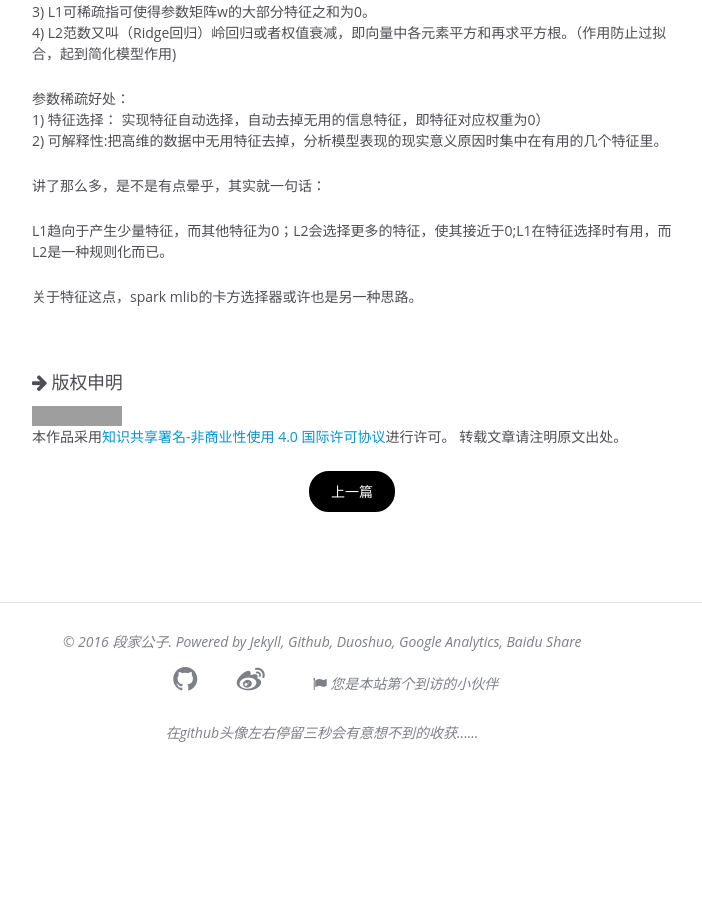
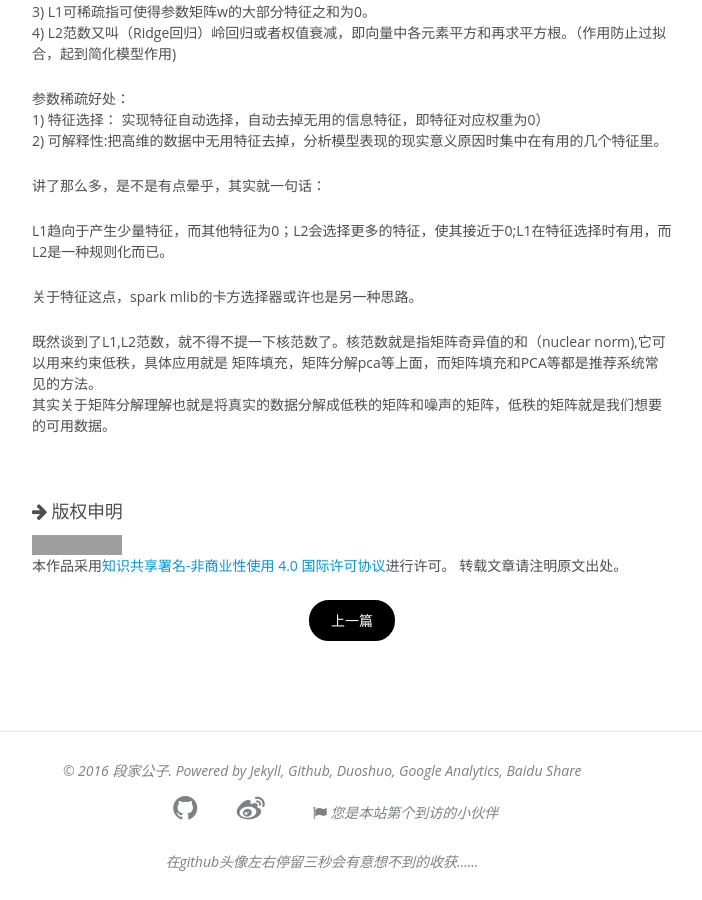
Before and after one commit to 1oscar/1oscar.github.io, a Jekyll site: the page built from _posts/2016-06-18-逻辑回归的怪圈子.md, in a window 1280 px wide and 900 px high, scrolled down 4778 px. Shown: the whole window, without its empty margins (318-1020 px from the left). Built offline with Jekyll 4.4.1, drawn with Linux system fonts in a browser that asks for light colours; some web fonts are replaced; Markdown is read by kramdown in place of the engine named in the settings; comment, search, counter and statistics services are not loaded; before the commit the page ends 5549 px from its top, so only the background shows below that; grey boxes are pictures that could not be loaded.

Commit message:
add 核范数内容 push

```diff
--- a/_posts/2016-06-18-逻辑回归的怪圈子.md
+++ b/_posts/2016-06-18-逻辑回归的怪圈子.md
@@ -152,3 +152,7 @@ p=2,叫做L2正则化。<br>
 L1趋向于产生少量特征，而其他特征为0；L2会选择更多的特征，使其接近于0;L1在特征选择时有用，而L2是一种规则化而已。
 
 关于特征这点，spark mlib的卡方选择器或许也是另一种思路。
+
+既然谈到了L1,L2范数，就不得不提一下核范数了。核范数就是指矩阵奇异值的和（nuclear norm),它可以用来约束低秩，具体应用就是
+矩阵填充，矩阵分解pca等上面，而矩阵填充和PCA等都是推荐系统常见的方法。<br>
+其实关于矩阵分解理解也就是将真实的数据分解成低秩的矩阵和噪声的矩阵，低秩的矩阵就是我们想要的可用数据。
```
